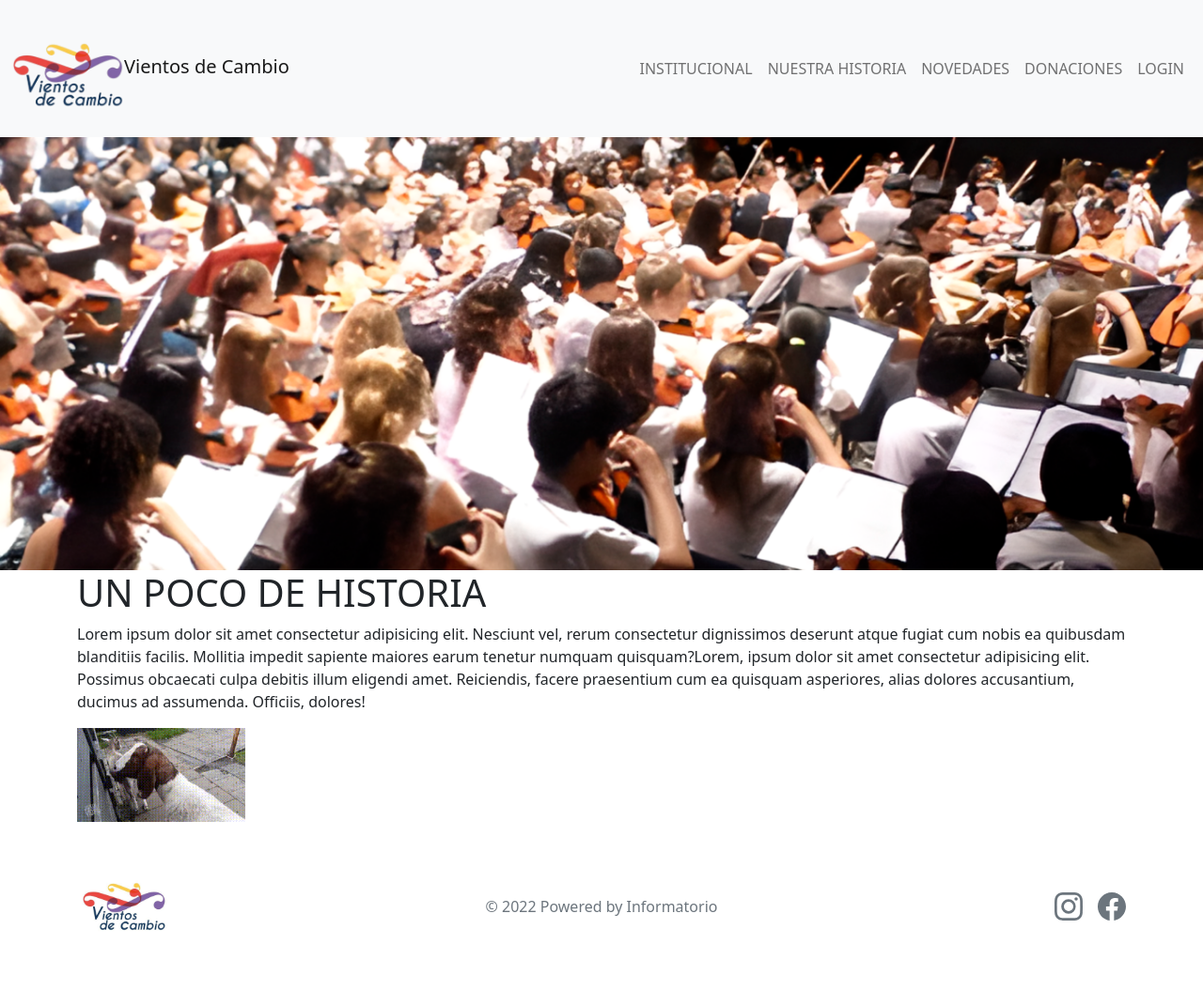
After one commit to llalexis90ll/Proyecto-7, a Django app: page /NUESTRA_HISTORIA in a window 1280 px wide. The commit adds this page. Shown: the whole page at 94% size. Run offline with Django 4.2, Linux system fonts and the light colour scheme.

Commit message:
NUESTRA_HITORIA

```diff
--- /dev/null
+++ b/Proj_finalE7/blog/templates/NUESTRA_HISTORIA.html
@@ -0,0 +1,28 @@
+{% extends 'base.html'%}
+{% block content %}
+
+<html lang="en">
+<head>
+    <meta charset="UTF-8">
+    <meta http-equiv="X-UA-Compatible" content="IE=edge">
+    <meta name="viewport" content="width=device-width, initial-scale=1.0">
+    <title>UN POCO DE HISTORIA</title>
+</head>
+<body>
+
+
+    <h1>UN POCO DE HISTORIA</h1>
+    <p>
+        Lorem ipsum dolor sit amet consectetur adipisicing elit. Nesciunt vel, rerum consectetur dignissimos deserunt atque fugiat cum nobis ea quibusdam blanditiis facilis. Mollitia impedit sapiente maiores earum tenetur numquam quisquam?Lorem, ipsum dolor sit amet consectetur adipisicing elit. Possimus obcaecati culpa debitis illum eligendi amet. Reiciendis, facere praesentium cum ea quisquam asperiores, alias dolores accusantium, ducimus ad assumenda. Officiis, dolores!
+
+
+    </p>
+
+    <a href="{% url 'Inicio'%}" class="mb-3 me-2 mb-md-0 text-decoration-none text-muted lh-1">{% load static %}
+        <img src={% static "cabraloca.gif" %} height="100">
+      </a>
+
+</body>
+
+</html>
+{% endblock %}
--- a/Proj_finalE7/blog/templates/base.html
+++ b/Proj_finalE7/blog/templates/base.html
@@ -21,7 +21,7 @@
                   <a class="nav-link" href="#">INSTITUCIONAL</a>
                 </li>
                 <li class="nav-item">
-                  <a class="nav-link" href="#">NUESTRA HISTORIA</a>
+                  <a class="nav-link" href="NUESTRA_HISTORIA">NUESTRA HISTORIA</a>
                 </li>
                 <li class="nav-item">
                   <a class="nav-link" href="#">NOVEDADES</a>
@@ -52,10 +52,10 @@
                   <a class="nav-link" href="#">INSTITUCIONAL</a>
                 </li>
                 <li class="nav-item">
-                  <a class="nav-link" href="#">NOVEDADES</a>
+                  <a class="nav-link" href="NUESTRA_HISTORIA">NUESTRA HISTORIA</a>
                 </li>
                 <li class="nav-item">
-                  <a class="nav-link" href="#">NUESTRA HISTORIA</a>
+                  <a class="nav-link" href="#">NOVEDADES</a>
                 </li>
                 <li class="nav-item">
                   <a class="nav-link" href="https://donaronline.org/fundacion-vientos-de-cambio/aporte-solidario-orquesta-escuela-vientos-de-cambio?fbclid=IwAR30bZvsDmUQ5kosy0mzKuXoDzI-eY5wnc6TKg4u3ECHTJjniJwrFNpsbNs">DONACIONES</a>
--- a/Proj_finalE7/blog/urls.py
+++ b/Proj_finalE7/blog/urls.py
@@ -1,5 +1,5 @@
 from django.urls import path
-from .views import Inicio , ArticuloDetalle,CrearPost,EditarPost,BorrarPost
+from .views import Inicio , ArticuloDetalle,CrearPost,EditarPost,BorrarPost,NuestraHistoria
 #from . import views
 from django.contrib.staticfiles.urls import staticfiles_urlpatterns
 
@@ -14,6 +14,7 @@ urlpatterns = [
     path('crear_post/', CrearPost.as_view(), name='crear-post'),
     path('Post/edit/<int:pk>',EditarPost.as_view(), name='editar-post'),
     path('Post/<int:pk>/remover',BorrarPost.as_view(), name='borrar-post'),
+    path('NUESTRA_HISTORIA',NuestraHistoria.as_view(), name='nuestra-historia'),
 ]
 
 urlpatterns += staticfiles_urlpatterns()
--- a/Proj_finalE7/blog/views.py
+++ b/Proj_finalE7/blog/views.py
@@ -68,3 +68,6 @@ class BorrarPost(DeleteView):
     model = Post
     template_name = 'borrar_post.html'
     success_url = reverse_lazy('Inicio')
+
+class NuestraHistoria(TemplateView):
+    template_name = "NUESTRA_HISTORIA.html"
```
Also changed, not shown: Proj_finalE7/static/cabraloca.gif (added).
